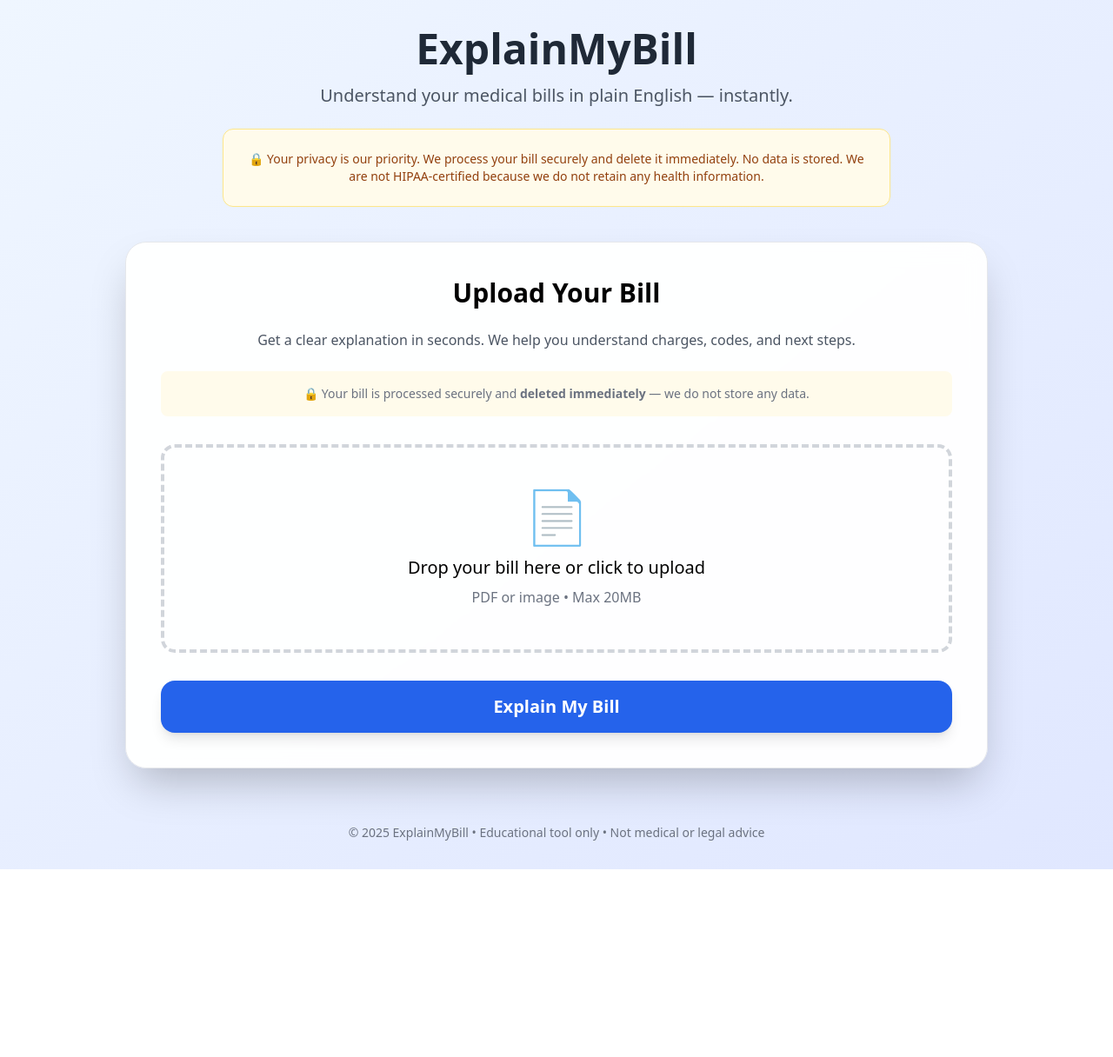
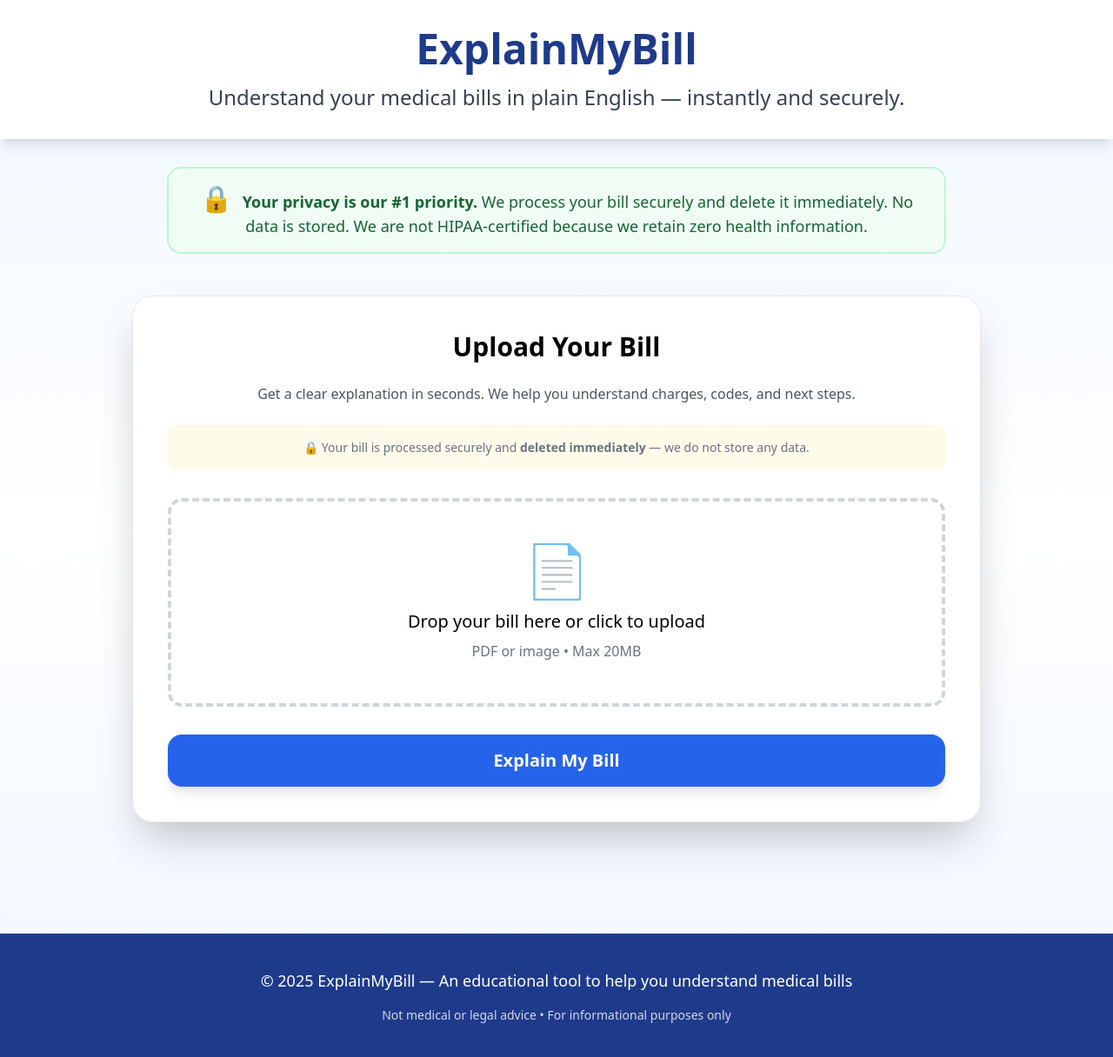
Before and after one commit to kevin-phan-25/explain-my-bill-frontend, a React (Create React App) app in the folder frontend/: page / in a window 1280 px wide. Shown: the whole page at 87% size. Before the commit the page ends 1000 px from the top, so only its background shows below. Built offline with nearby package versions, Linux system fonts and the light colour scheme.

Commit message:
Update App.js

```diff
--- a/frontend/src/App.js
+++ b/frontend/src/App.js
@@ -5,7 +5,7 @@ import ExplanationCard from './components/ExplanationCard';
 import UpgradeModal from './components/UpgradeModal';
 import Loader from './components/Loader';
 
-const stripePromise = loadStripe('pk_live_your_publishable_key'); // Use live key when ready
+const stripePromise = loadStripe('pk_live_YourPublishableKey'); // Replace when live
 
 function App() {
   const [result, setResult] = useState(null);
@@ -18,21 +18,28 @@ function App() {
   };
 
   return (
-    <div className="min-h-screen bg-gradient-to-br from-blue-50 to-indigo-100 dark:from-gray-900 dark:to-black">
-      <div className="container mx-auto px-4 py-8 max-w-5xl">
-        <header className="text-center mb-10">
-          <h1 className="text-5xl font-bold text-gray-800 dark:text-white mb-4">ExplainMyBill</h1>
-          <p className="text-xl text-gray-600 dark:text-gray-300 mb-6">
-            Understand your medical bills in plain English — instantly.
+    <div className="min-h-screen bg-gradient-to-b from-blue-50 via-white to-blue-50">
+      {/* Header */}
+      <header className="bg-white shadow-lg">
+        <div className="container mx-auto px-6 py-8 text-center">
+          <h1 className="text-5xl font-bold text-blue-900 mb-4">ExplainMyBill</h1>
+          <p className="text-2xl text-gray-700 font-medium">
+            Understand your medical bills in plain English — instantly and securely.
           </p>
-          <div className="bg-amber-50 dark:bg-amber-900/30 border border-amber-200 dark:border-amber-800 rounded-xl p-6 max-w-3xl mx-auto">
-            <p className="text-sm font-medium text-amber-800 dark:text-amber-200">
-              🔒 Your privacy is our priority. We process your bill securely and delete it immediately.
-              No data is stored. We are not HIPAA-certified because we do not retain any health information.
-            </p>
-          </div>
-        </header>
+        </div>
+      </header>
 
+      {/* Privacy Badge */}
+      <div className="container mx-auto px-6 mt-8">
+        <div className="privacy-badge text-center max-w-4xl mx-auto">
+          <span className="text-3xl mr-3">🔒</span>
+          <strong>Your privacy is our #1 priority.</strong> We process your bill securely and delete it immediately.
+          No data is stored. We are not HIPAA-certified because we retain zero health information.
+        </div>
+      </div>
+
+      {/* Main Content */}
+      <div className="container mx-auto px-6 py-12 max-w-5xl">
         {!result ? (
           <BillUploader onResult={handleResult} onLoading={setLoading} />
         ) : (
@@ -46,8 +53,12 @@ function App() {
         )}
       </div>
 
-      <footer className="text-center py-8 text-gray-500 text-sm">
-        © 2025 ExplainMyBill • Educational tool only • Not medical or legal advice
+      {/* Footer */}
+      <footer className="bg-blue-900 text-white py-10 mt-20">
+        <div className="container mx-auto px-6 text-center">
+          <p className="text-lg mb-4">© 2025 ExplainMyBill — An educational tool to help you understand medical bills</p>
+          <p className="text-sm opacity-80">Not medical or legal advice • For informational purposes only</p>
+        </div>
       </footer>
     </div>
   );
```
